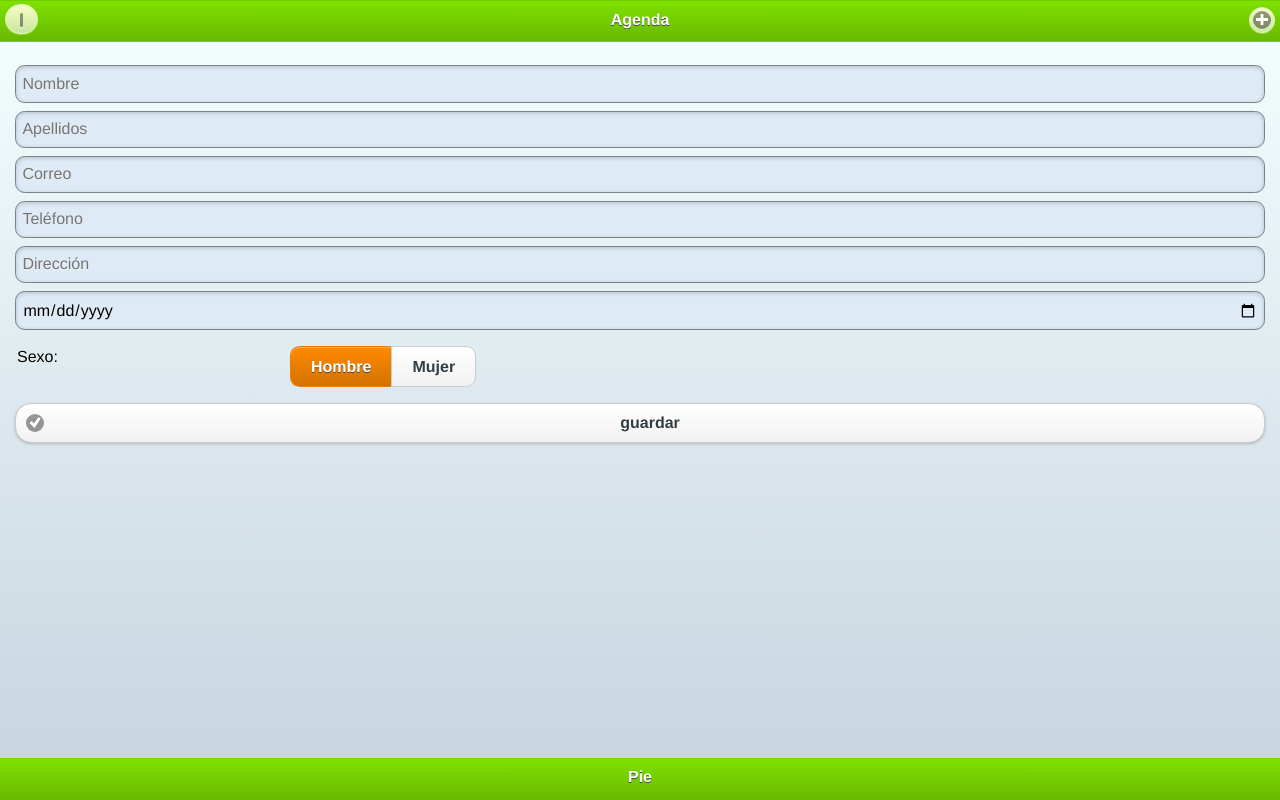
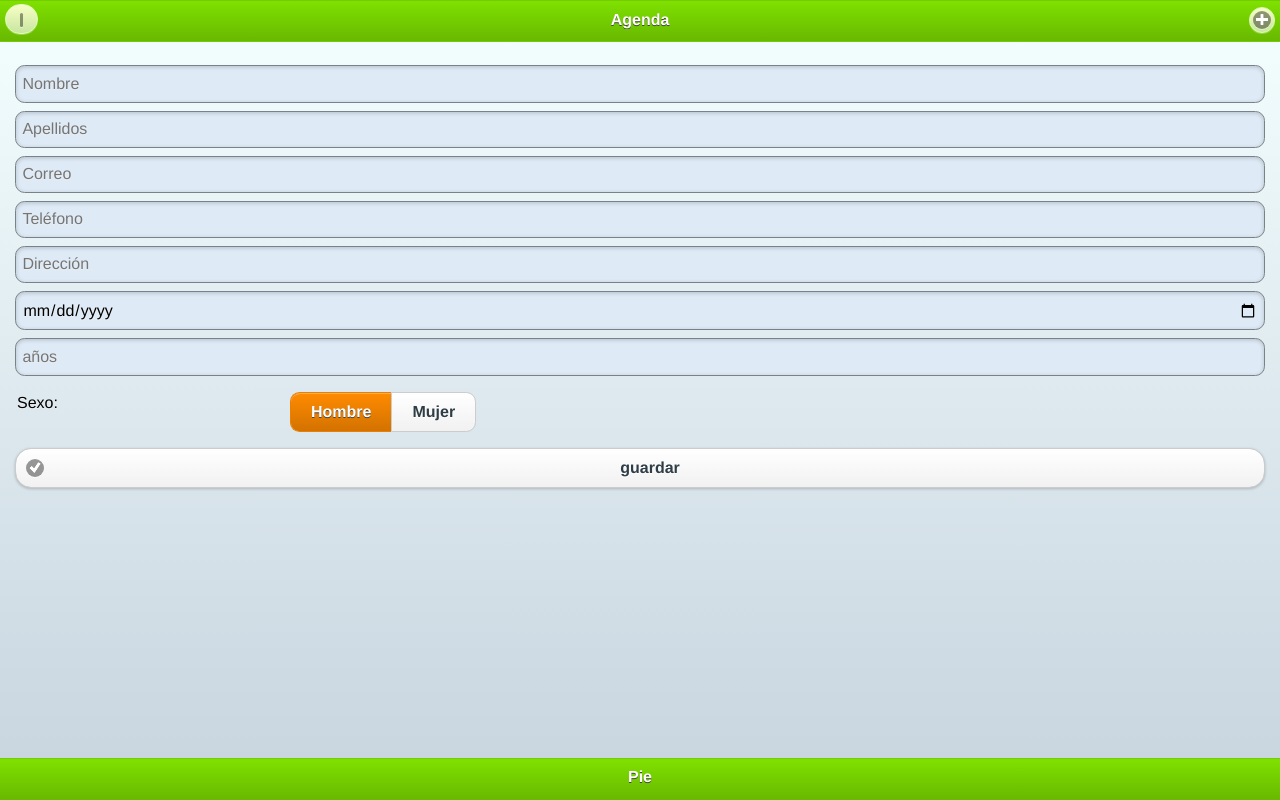
Before and after one commit to GIOVANNIMIRELESCONTRERAS/AgendaPhonegap, a plain HTML site: page index.html in a window 1280 px wide. Drawn offline with Linux system fonts and the light colour scheme.

Commit message:
Se agregó campo edad en Rama test

```diff
--- a/index.html
+++ b/index.html
@@ -25,6 +25,7 @@
      	<input type="tel" id="telefono" placeholder="Teléfono">
      	<input type="text" id="direccion" placeholder="Dirección">
      	<input type="date" placeholder="Fecha" id="fecha">
+     	<input type="number" placeholder="años" id="axo">
      	<div data-role="fieldcontain">
      	  <fieldset data-role="controlgroup" data-type="horizontal">
      	    <legend>Sexo:</legend>
```
